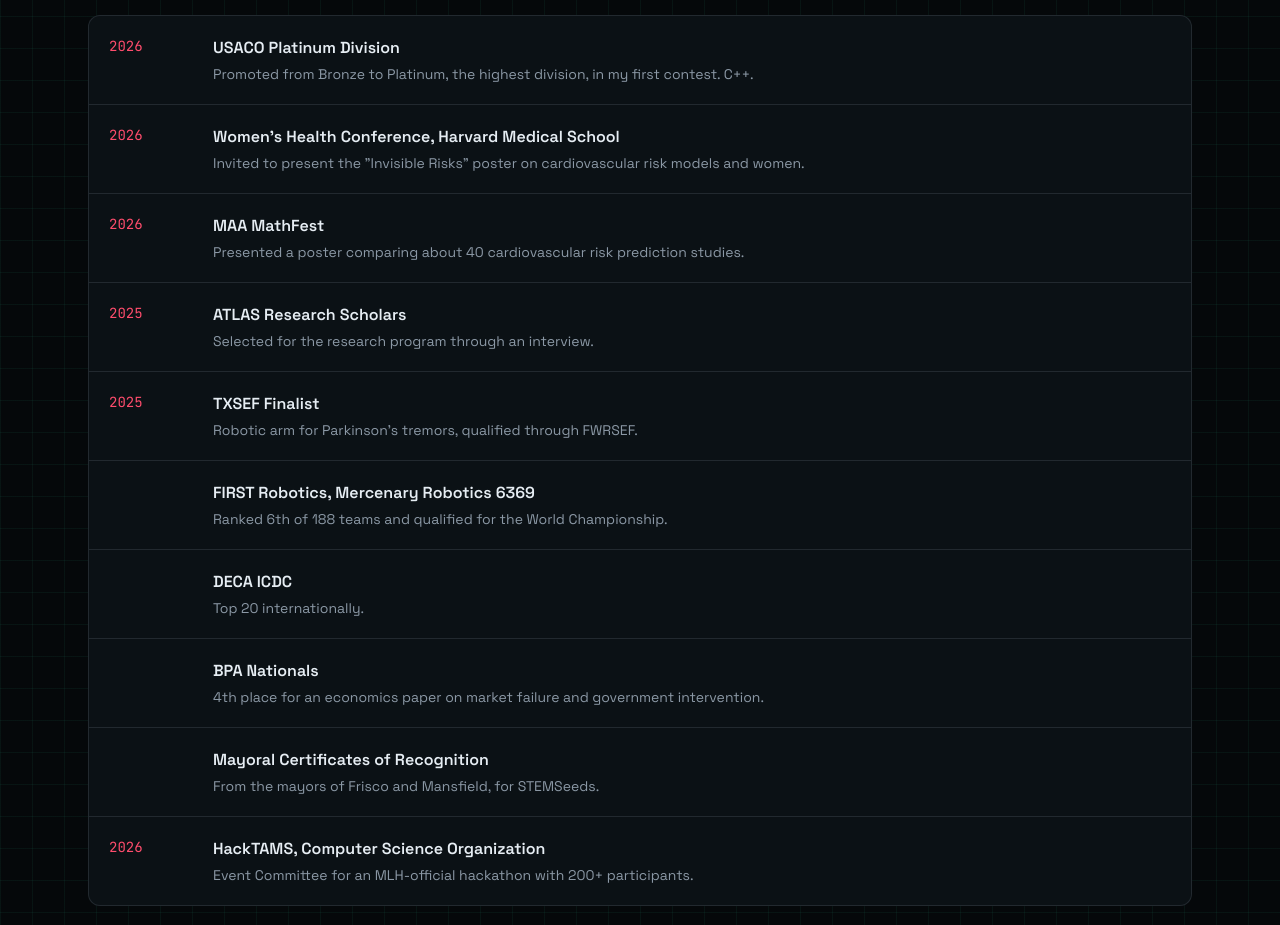
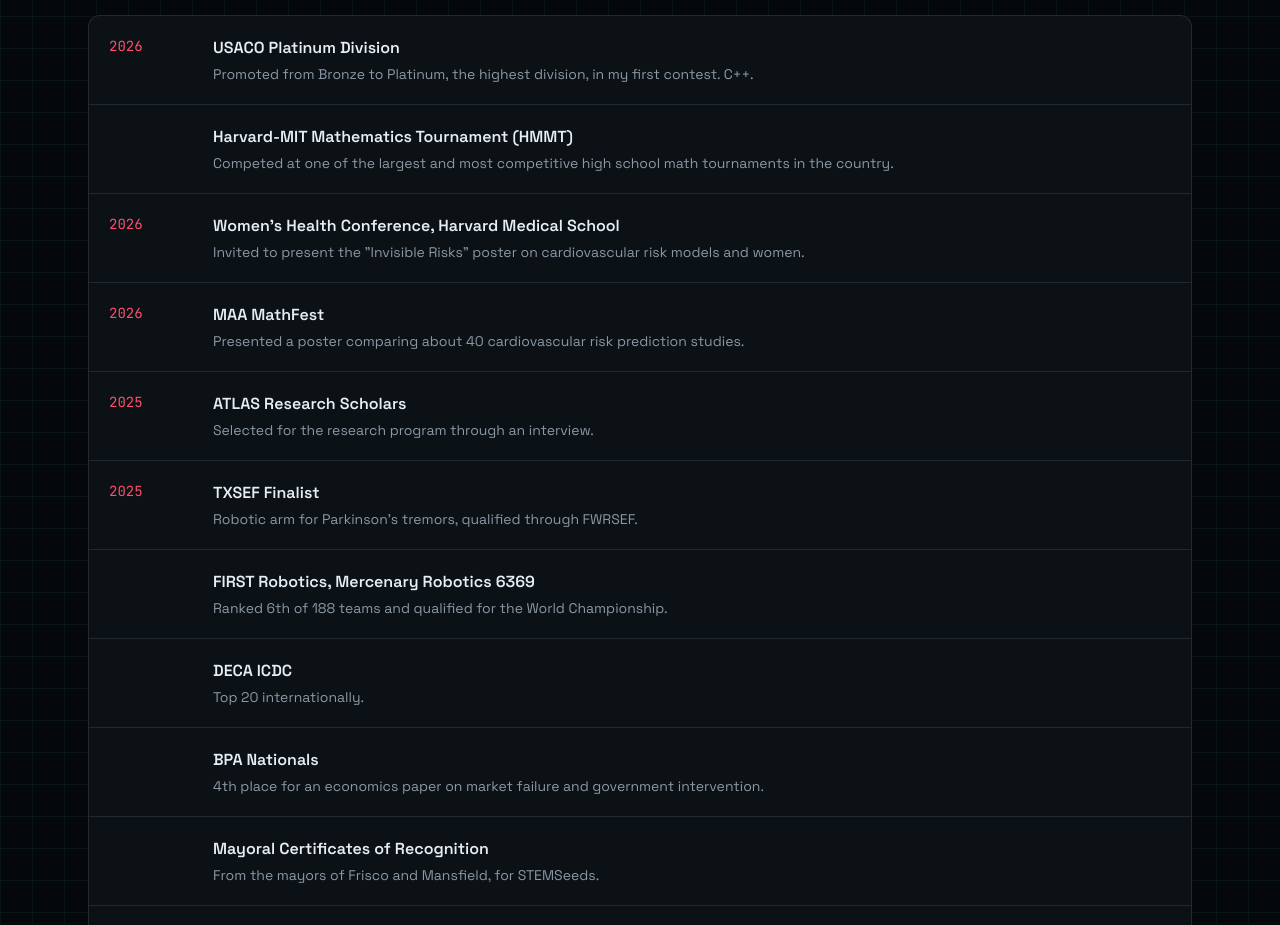
Before and after one commit to dhilandonkey-png/Personal-Website, a Next.js app: page / in a window 1280 px wide. Shown: the part 8080-9005 px from the top of the page. Built offline with nearby package versions, Linux system fonts and the light colour scheme.

Commit message:
Add HMMT to awards, right after USACO

```diff
--- a/content/profile.ts
+++ b/content/profile.ts
@@ -305,6 +305,11 @@ export const awards: { name: string; year?: string; detail: string }[] = [
     detail: "Promoted from Bronze to Platinum, the highest division, in my first contest. C++.",
   },
   {
+    // TODO: year.
+    name: "Harvard-MIT Mathematics Tournament (HMMT)",
+    detail: "Competed at one of the largest and most competitive high school math tournaments in the country.",
+  },
+  {
     name: "Women's Health Conference, Harvard Medical School",
     year: "2026",
     detail: 'Invited to present the "Invisible Risks" poster on cardiovascular risk models and women.',
```
